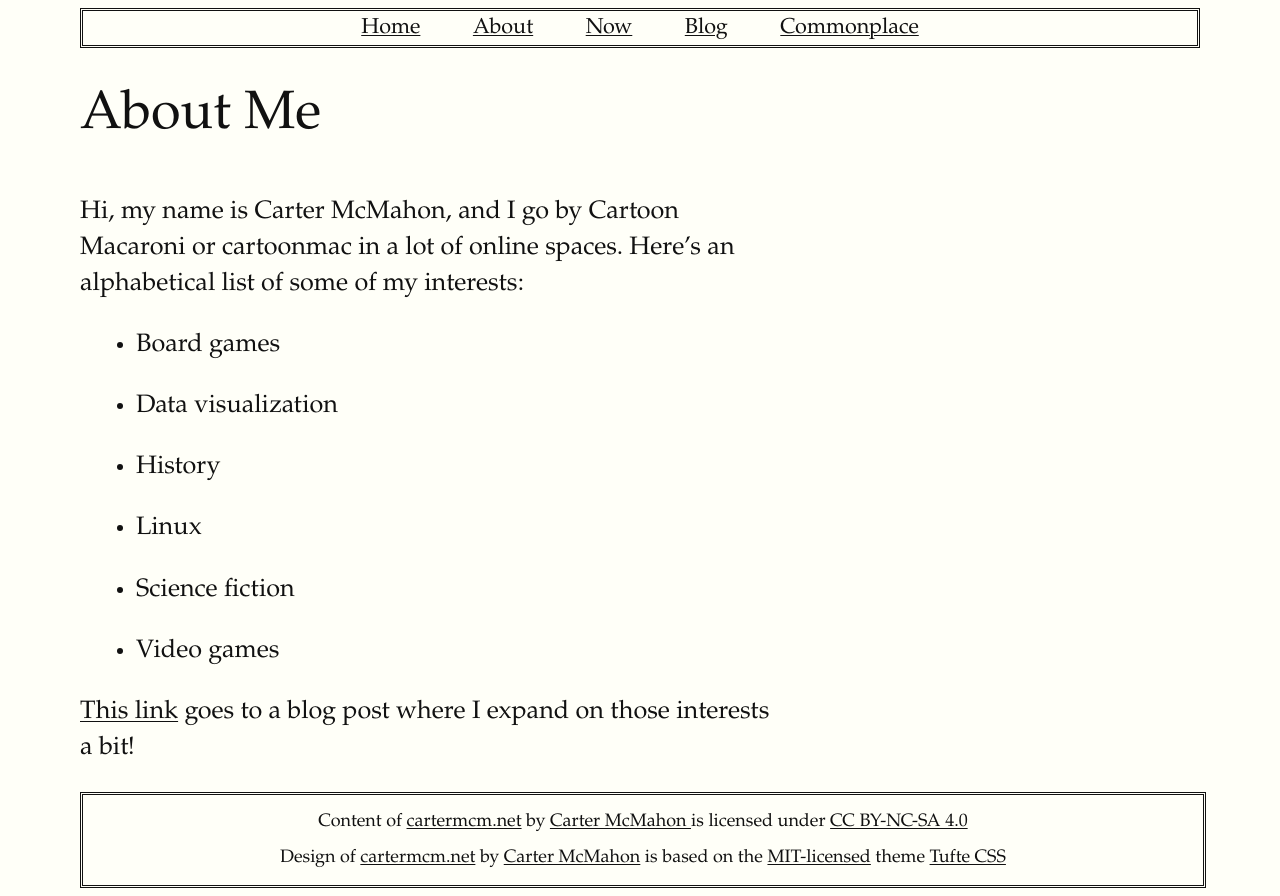
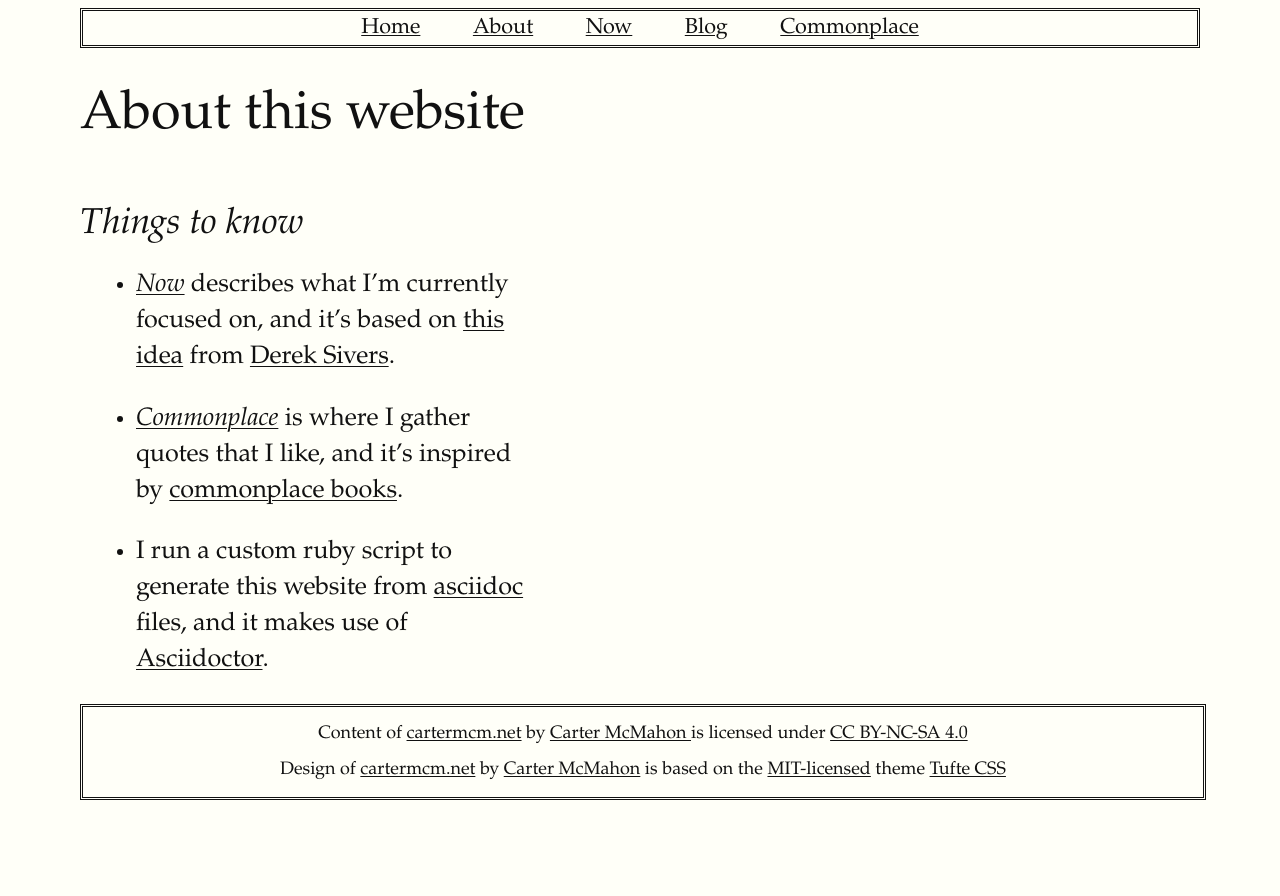
Before and after one commit to Cwmcmahon/personal_site, a plain HTML site: page out/about/index.html in a window 1280 px wide. After the commit the page ends 808 px from the top, so only its background shows below. Drawn offline with Linux system fonts and the light colour scheme; a web font is replaced by a local one.

```diff
--- a/out/about/index.html
+++ b/out/about/index.html
@@ -5,7 +5,7 @@
 <meta http-equiv="X-UA-Compatible" content="IE=edge">
 <meta name="viewport" content="width=device-width, initial-scale=1.0">
 <meta name="generator" content="Asciidoctor 2.0.20">
-<title>About Me</title>
+<title>About this website</title>
 <style>
 /* Modified from https://github.com/edwardtufte/tufte-css */
 
@@ -440,36 +440,26 @@ blockquote .marginnote {
   <a href="/commonplace/">Commonplace</a>
 </nav>
 <div id="header">
-<h1>About Me</h1>
+<h1>About this website</h1>
 </div>
 <div id="content">
-<div class="paragraph">
-<p>Hi, my name is Carter McMahon, and I go by Cartoon Macaroni or cartoonmac in a lot of online spaces. Here&#8217;s an alphabetical list of some of my interests:</p>
-</div>
+<div class="sect1">
+<h2 id="_things_to_know">Things to know</h2>
+<div class="sectionbody">
 <div class="ulist">
 <ul>
 <li>
-<p>Board games</p>
+<p><a href="../now/index.html"><em>Now</em></a> describes what I&#8217;m currently focused on, and it&#8217;s based on <a href="https://nownownow.com/about">this idea</a> from <a href="https://sive.rs">Derek Sivers</a>.</p>
 </li>
 <li>
-<p>Data visualization</p>
+<p><a href="../commonplace/index.html"><em>Commonplace</em></a> is where I gather quotes that I like, and it&#8217;s inspired by <a href="https://en.wikipedia.org/wiki/Commonplace_book">commonplace books</a>.</p>
 </li>
 <li>
-<p>History</p>
-</li>
-<li>
-<p>Linux</p>
-</li>
-<li>
-<p>Science fiction</p>
-</li>
-<li>
-<p>Video games</p>
+<p>I run a custom ruby script to generate this website from <a href="https://asciidoc.org/">asciidoc</a> files, and it makes use of  <a href="https://asciidoctor.org/">Asciidoctor</a>.</p>
 </li>
 </ul>
 </div>
-<div class="paragraph">
-<p><a href="../blog/expanding_on_my_interests.html">This link</a> goes to a blog post where I expand on those interests a bit!</p>
+</div>
 </div>
 </div>
 <div class="footer">
```
Also changed, not shown: out/blog/expanding_on_my_interests.html (+1 -1 lines), out/index.html (+19 -11 lines).
